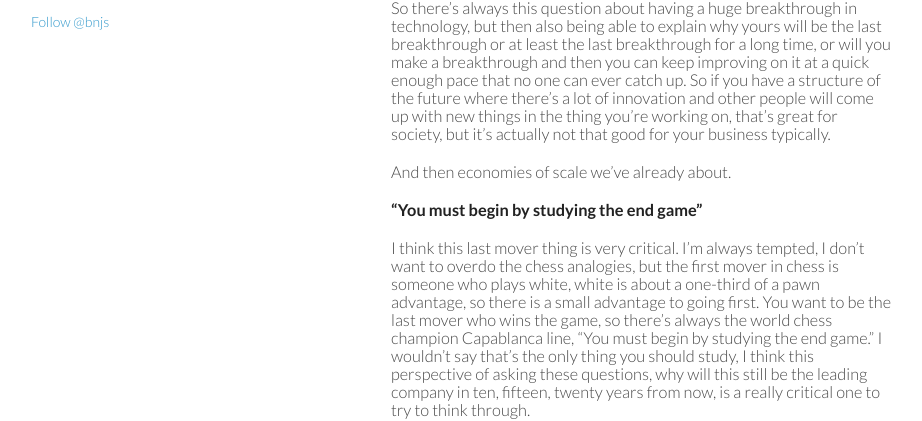
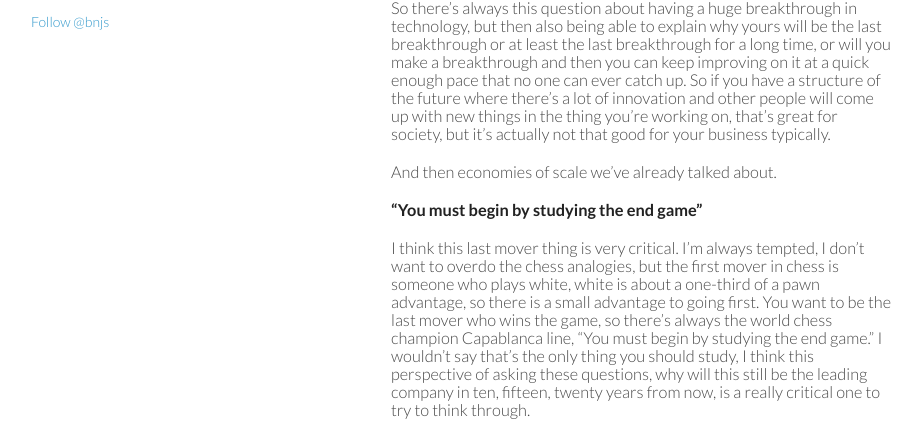
Before and after one commit to bnjs/bnjs.github.io, a Jekyll site: the page built from notes/cs183b-lecture-5-peter-thiel-business-strategy-and-monopoly-theory.md, in a window 1280 px wide and 900 px high, scrolled down 8887 px. Shown: the part 98-519 px from the top of the window, without its empty margins (179-1101 px from the left). Built offline with Jekyll 4.4.1, drawn with Linux system fonts in a browser that asks for light colours; nearby versions of some CDN libraries; comment, search, counter and statistics services are not loaded.

Commit message:
Fix mistake, missing word: talked

```diff
--- a/notes/cs183b-lecture-5-peter-thiel-business-strategy-and-monopoly-theory.md
+++ b/notes/cs183b-lecture-5-peter-thiel-business-strategy-and-monopoly-theory.md
@@ -176,7 +176,7 @@ Source: [Lecture 5: Business Strategy and Monopoly Theory](http://tech.genius.co
 
 ### So there's always this question about having a huge breakthrough in technology, but then also being able to explain why yours will be the last breakthrough or at least the last breakthrough for a long time, or will you make a breakthrough and then you can keep improving on it at a quick enough pace that no one can ever catch up. So if you have a structure of the future where there's a lot of innovation and other people will come up with new things in the thing you're working on, that's great for society, but it's actually not that good for your business typically.
 
-### And then economies of scale we've already about.
+### And then economies of scale we've already talked about.
 
 ### **"You must begin by studying the end game"**
 
```
